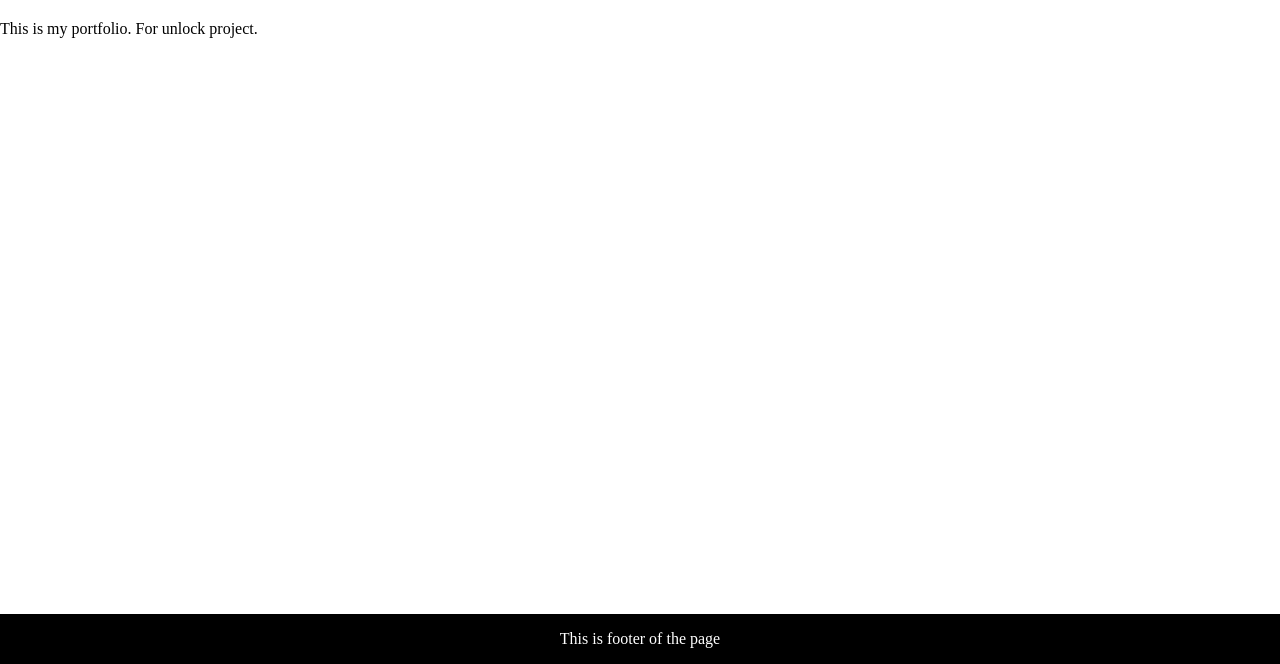
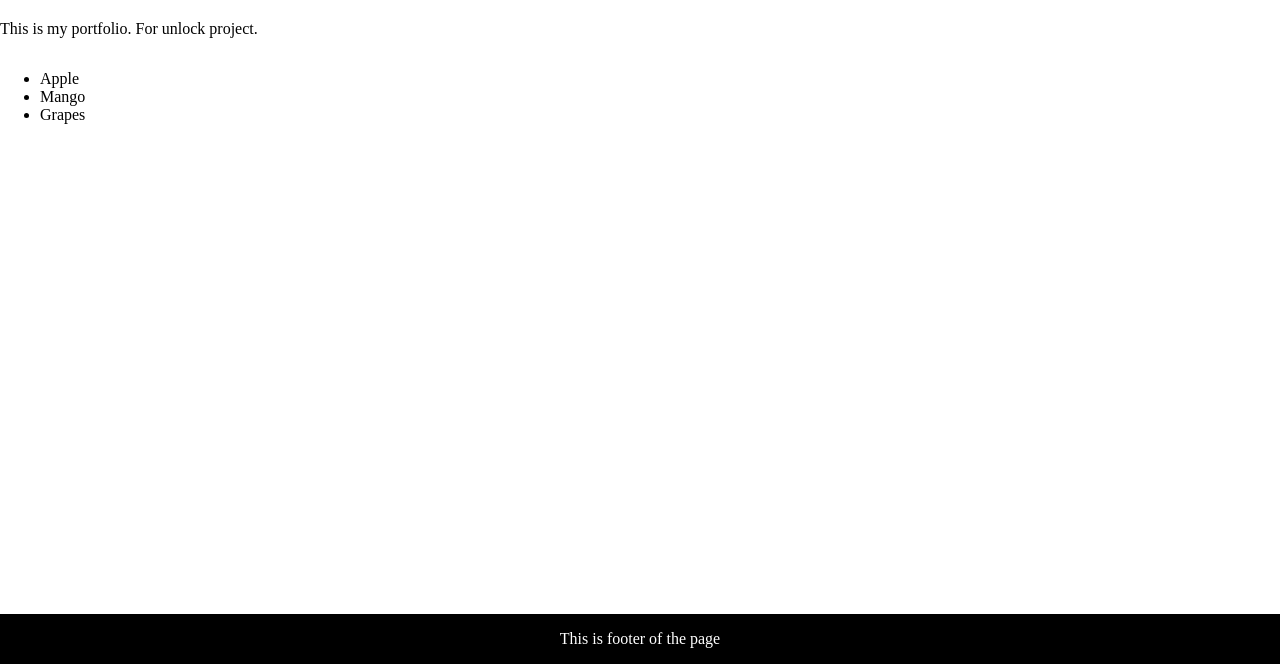
Before and after one commit to ppi-sideproject/Labdhi-Portfolio, a website: page index.html in a window 1280 px wide. Shown: the part 136-800 px from the top of the page. Drawn offline with Linux system fonts and the light colour scheme.

Commit message:
feat: added new list

```diff
--- a/index.html
+++ b/index.html
@@ -45,6 +45,12 @@
         This is my portfolio. For unlock project.
     </p>
 
+    <ul>
+        <li>Apple</li>
+        <li>Mango</li>
+        <li>Grapes</li>
+    </ul>
+
     <footer>
         <p>This is footer of the page</p>
 </footer>
```
